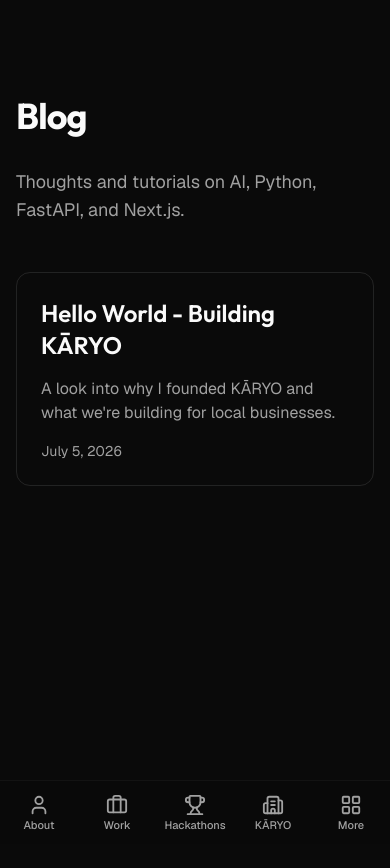
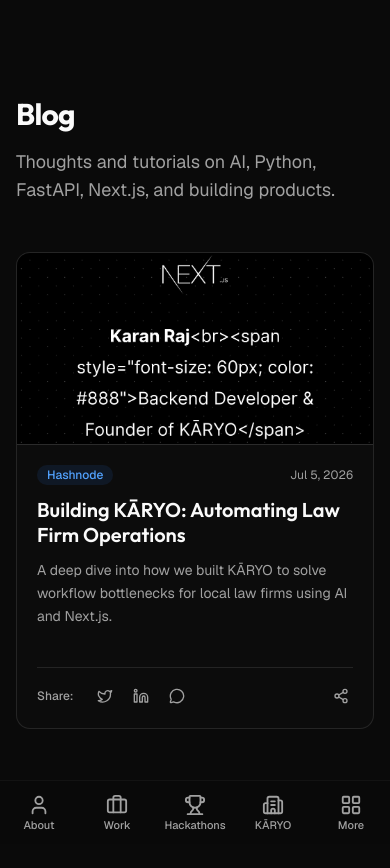
Before and after one commit to Karan-Raj-KR/portfolio, a Next.js app: page /blog in a window 390 px wide. Shown: the top 868 px of the page. Before the commit the page ends 844 px from the top, so only its background shows below. Built offline with nearby package versions, Linux system fonts and the light colour scheme.

Commit message:
feat: implement static external publications blog route

```diff
--- a/src/app/blog/page.tsx
+++ b/src/app/blog/page.tsx
@@ -1,37 +1,118 @@
 import Link from "next/link";
 import { BreadcrumbJsonLd } from "@/components/seo/json-ld";
+import { publications } from "@/data/publications";
+import { Tilt } from "@/components/ui/tilt";
+import { ShareButtons } from "@/components/blog/share-buttons";
 
 export const metadata = {
-  title: "Blog",
+  title: "Blog | Karan Raj KR",
   description: "Read my latest articles about AI Engineering, Backend Development, and building products.",
+  openGraph: {
+    title: "Blog | Karan Raj KR",
+    description: "Read my latest articles about AI Engineering, Backend Development, and building products.",
+    url: "https://karanrajkr.com/blog",
+    images: [{ url: publications[0]?.coverImage || "/og-image.jpg" }]
+  }
 };
 
 export default function BlogList() {
+  const sortedPublications = [...publications].sort((a, b) =>
+    new Date(b.publishedDate).getTime() - new Date(a.publishedDate).getTime()
+  );
+
+  const blogSchema = {
+    "@context": "https://schema.org",
+    "@type": "Blog",
+    "name": "Blog | Karan Raj KR",
+    "url": "https://karanrajkr.com/blog",
+    "blogPost": sortedPublications.map((pub) => ({
+      "@type": "BlogPosting",
+      "headline": pub.title,
+      "url": pub.url,
+      "datePublished": pub.publishedDate,
+      "description": pub.excerpt,
+      "author": {
+        "@type": "Person",
+        "name": "Karan Raj KR"
+      }
+    }))
+  };
+
   return (
     <main className="container mx-auto px-4 py-24 md:px-6">
+      <script
+        type="application/ld+json"
+        dangerouslySetInnerHTML={{ __html: JSON.stringify(blogSchema) }}
+      />
       <BreadcrumbJsonLd
         items={[
           { name: "Home", url: "https://karanrajkr.com/" },
           { name: "Blog", url: "https://karanrajkr.com/blog" },
         ]}
       />
-      <h1 className="mb-8 text-4xl font-bold tracking-tight">Blog</h1>
-      <p className="mb-12 text-lg text-muted-foreground">
-        Thoughts and tutorials on AI, Python, FastAPI, and Next.js.
-      </p>
 
-      <div className="grid gap-8 md:grid-cols-2">
-        {/* Dummy Post */}
-        <article className="flex flex-col gap-4 rounded-xl border border-border p-6 transition-colors hover:bg-muted/10">
-          <h2 className="text-2xl font-semibold">
-            <Link href="/blog/hello-world">Hello World - Building KĀRYO</Link>
-          </h2>
-          <p className="text-muted-foreground">
-            A look into why I founded KĀRYO and what we're building for local businesses.
-          </p>
-          <time dateTime="2026-07-05" className="text-sm text-muted-foreground">July 5, 2026</time>
-        </article>
+      <div className="mb-12">
+        <h1 className="mb-4 text-3xl font-bold tracking-tight md:text-5xl">Blog</h1>
+        <p className="max-w-2xl text-lg text-muted-foreground">
+          Thoughts and tutorials on AI, Python, FastAPI, Next.js, and building products.
+        </p>
       </div>
+
+      {sortedPublications.length === 0 ? (
+        <div className="rounded-xl border border-border bg-muted/10 p-8 text-center text-muted-foreground">
+          No publications yet. Check back soon!
+        </div>
+      ) : (
+        <div className="grid gap-6 grid-cols-1 md:grid-cols-2 lg:grid-cols-3">
+          {sortedPublications.map((pub, index) => (
+            <div key={index} className="group relative block h-full">
+              <Link href={pub.url} target="_blank" rel="noopener noreferrer" className="absolute inset-0 z-10">
+                <span className="sr-only">Read {pub.title}</span>
+              </Link>
+              <Tilt className="flex h-full flex-col justify-between overflow-hidden rounded-xl border border-border bg-muted/10 transition-colors group-hover:bg-muted/20 relative z-0">
+                {pub.coverImage && (
+                  <div className="relative h-48 w-full border-b border-border bg-muted/30">
+                    <img
+                      src={pub.coverImage}
+                      alt={pub.title}
+                      className="h-full w-full object-cover"
+                      loading="lazy"
+                      decoding="async"
+                    />
+                  </div>
+                )}
+                <div className="flex flex-col flex-grow p-5 sm:p-6">
+                  <div className="mb-3 flex items-center justify-between">
+                    <span className={`inline-flex items-center rounded-full px-2.5 py-0.5 text-xs font-medium ${
+                      pub.source === 'hashnode'
+                        ? 'bg-blue-500/10 text-blue-500 dark:text-blue-400'
+                        : 'bg-zinc-800 text-zinc-100 dark:bg-zinc-100 dark:text-zinc-900'
+                    }`}>
+                      {pub.source === 'hashnode' ? 'Hashnode' : 'Dev.to'}
+                    </span>
+                    <time dateTime={pub.publishedDate} className="text-xs text-muted-foreground">
+                      {new Date(pub.publishedDate).toLocaleDateString('en-US', {
+                        month: 'short',
+                        day: 'numeric',
+                        year: 'numeric'
+                      })}
+                    </time>
+                  </div>
+                  <h2 className="mb-3 text-xl font-semibold leading-tight text-foreground group-hover:text-primary transition-colors line-clamp-3">
+                    {pub.title}
+                  </h2>
+                  <p className="mb-6 text-sm leading-relaxed text-muted-foreground line-clamp-3">
+                    {pub.excerpt}
+                  </p>
+                  <div className="mt-auto">
+                    <ShareButtons publication={pub} />
+                  </div>
+                </div>
+              </Tilt>
+            </div>
+          ))}
+        </div>
+      )}
     </main>
   );
 }
--- /dev/null
+++ b/src/components/blog/share-buttons.tsx
@@ -0,0 +1,73 @@
+"use client";
+
+import { Twitter, Linkedin, MessageCircle, Share2 } from "lucide-react";
+import { Publication } from "@/data/publications";
+
+export function ShareButtons({ publication }: { publication: Publication }) {
+  const handleShare = async (e: React.MouseEvent) => {
+    e.preventDefault();
+    e.stopPropagation();
+
+    if (navigator.share) {
+      try {
+        await navigator.share({
+          title: publication.title,
+          text: publication.excerpt,
+          url: publication.url,
+        });
+      } catch (err) {
+        console.error("Error sharing:", err);
+      }
+    } else {
+      // Fallback if Web Share API is not supported
+      alert("Sharing is not supported on this browser.");
+    }
+  };
+
+  const handleLink = (url: string) => (e: React.MouseEvent) => {
+    e.preventDefault();
+    e.stopPropagation();
+    window.open(url, "_blank", "noopener,noreferrer");
+  };
+
+  const encodedUrl = encodeURIComponent(publication.url);
+  const encodedTitle = encodeURIComponent(publication.title);
+
+  const twitterUrl = `https://twitter.com/intent/tweet?url=${encodedUrl}&text=${encodedTitle}`;
+  const linkedinUrl = `https://www.linkedin.com/sharing/share-offsite/?url=${encodedUrl}`;
+  const whatsappUrl = `https://wa.me/?text=${encodedTitle}%20${encodedUrl}`;
+
+  return (
+    <div className="flex items-center gap-3 mt-4 pt-4 border-t border-border z-20 relative">
+      <span className="text-xs font-medium text-muted-foreground mr-2">Share:</span>
+      <button
+        onClick={handleLink(twitterUrl)}
+        className="text-muted-foreground hover:text-foreground transition-colors p-1"
+        aria-label="Share on X (Twitter)"
+      >
+        <Twitter className="h-4 w-4" />
+      </button>
+      <button
+        onClick={handleLink(linkedinUrl)}
+        className="text-muted-foreground hover:text-foreground transition-colors p-1"
+        aria-label="Share on LinkedIn"
+      >
+        <Linkedin className="h-4 w-4" />
+      </button>
+      <button
+        onClick={handleLink(whatsappUrl)}
+        className="text-muted-foreground hover:text-foreground transition-colors p-1"
+        aria-label="Share on WhatsApp"
+      >
+        <MessageCircle className="h-4 w-4" />
+      </button>
+      <button
+        onClick={handleShare}
+        className="text-muted-foreground hover:text-foreground transition-colors p-1 sm:hidden ml-auto"
+        aria-label="Native Share"
+      >
+        <Share2 className="h-4 w-4" />
+      </button>
+    </div>
+  );
+}
--- /dev/null
+++ b/src/data/publications.ts
@@ -0,0 +1,19 @@
+export type Publication = {
+  title: string;
+  source: "hashnode" | "devto";
+  url: string;
+  publishedDate: string; // ISO date format YYYY-MM-DD
+  excerpt: string;
+  coverImage?: string;
+};
+
+export const publications: Publication[] = [
+  {
+    title: "Building KĀRYO: Automating Law Firm Operations",
+    source: "hashnode",
+    url: "https://karanrajkr.hashnode.dev/hello-world",
+    publishedDate: "2026-07-05",
+    excerpt: "A deep dive into how we built KĀRYO to solve workflow bottlenecks for local law firms using AI and Next.js.",
+    coverImage: "/og-image.jpg" // Using default OG image as placeholder
+  }
+];
```
